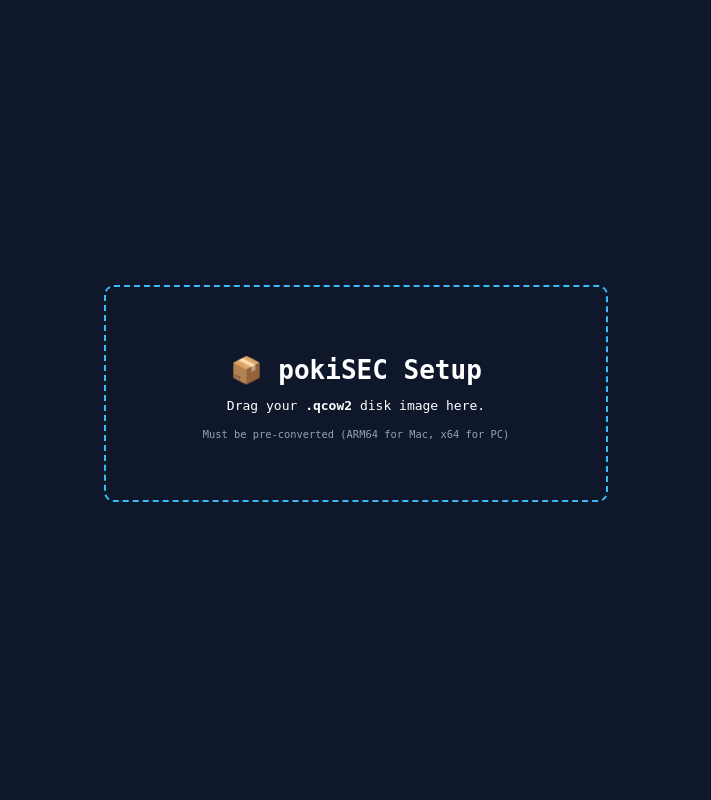
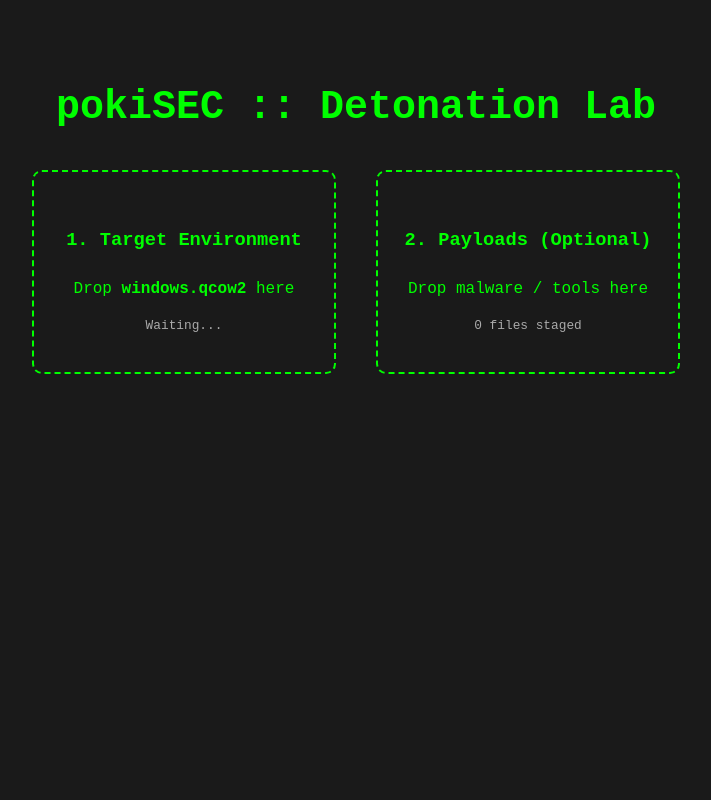
Before and after one commit to PanLuvme/pokiSEC, a Flask app: page / in a window 1280 px wide. Shown: the whole page, without its empty margins (284-995 px from the left). Run offline with Flask 3, Linux system fonts and the light colour scheme; parts of the project's set-up code (start-up, migrations or seed data) failed here and were passed over.

Commit message:
Revamp UI for pokiSEC Loader with new styles
Updated the layout and styles for the pokiSEC Loader interface, including new drop zones for file uploads and improved button styles.

```diff
--- a/templates/index.html
+++ b/templates/index.html
@@ -1,85 +1,103 @@
 <!DOCTYPE html>
-<html>
+<html lang="en">
 <head>
+    <meta charset="UTF-8">
     <title>pokiSEC Loader</title>
     <style>
-        body { background: #0f172a; color: white; font-family: monospace; display: flex; justify-content: center; align-items: center; height: 100vh; margin: 0; }
-        .drop-zone { border: 2px dashed #38bdf8; padding: 50px; text-align: center; border-radius: 10px; transition: 0.3s; width: 400px; }
-        .drop-zone.dragover { background: #1e293b; border-color: #22c55e; }
-        #progress-container { width: 100%; background: #333; margin-top: 20px; display: none; height: 10px; border-radius: 5px; }
-        #progress-bar { width: 0%; height: 100%; background: #38bdf8; border-radius: 5px; transition: width 0.2s; }
-        h1 { margin-bottom: 10px; }
-        .note { font-size: 0.8em; color: #94a3b8; margin-top: 15px; }
+        body { font-family: 'Courier New', monospace; background: #1a1a1a; color: #00ff00; text-align: center; padding: 50px; }
+        h1 { font-size: 2.5em; margin-bottom: 40px; }
+        .container { display: flex; justify-content: center; gap: 40px; margin-bottom: 40px; }
+
+        .dropzone {
+            border: 2px dashed #00ff00;
+            width: 300px;
+            height: 200px;
+            display: flex;
+            flex-direction: column;
+            align-items: center;
+            justify-content: center;
+            border-radius: 10px;
+            transition: background 0.3s;
+            cursor: pointer;
+        }
+        .dropzone:hover { background: #003300; }
+        .dropzone p { margin: 10px; pointer-events: none; }
+
+        #btn-launch {
+            background: #ff0000;
+            color: white;
+            font-size: 1.5em;
+            padding: 15px 40px;
+            border: none;
+            cursor: pointer;
+            border-radius: 5px;
+            display: none;
+        }
+        #btn-launch:hover { background: #cc0000; }
+
+        .status { margin-top: 10px; font-size: 0.8em; color: #aaa; }
     </style>
 </head>
 <body>
-    <div id="ui">
-        <div class="drop-zone" id="drop-zone">
-            <h1>📦 pokiSEC Setup</h1>
-            <p>Drag your <b>.qcow2</b> disk image here.</p>
-            <p class="note">Must be pre-converted (ARM64 for Mac, x64 for PC)</p>
+
+    <h1>pokiSEC :: Detonation Lab</h1>
+
+    <div class="container">
+        <div id="drop-os" class="dropzone" onclick="document.getElementById('file-os').click()">
+            <h3>1. Target Environment</h3>
+            <p>Drop <b>windows.qcow2</b> here</p>
+            <span id="status-os" class="status">Waiting...</span>
+            <input type="file" id="file-os" hidden accept=".qcow2,.img">
         </div>
-        <div id="progress-container">
-            <div id="progress-bar"></div>
+
+        <div id="drop-payload" class="dropzone" onclick="document.getElementById('file-payload').click()">
+            <h3>2. Payloads (Optional)</h3>
+            <p>Drop malware / tools here</p>
+            <span id="status-payload" class="status">0 files staged</span>
+            <input type="file" id="file-payload" hidden multiple>
         </div>
-        <p id="status"></p>
     </div>
 
+    <button id="btn-launch" onclick="launchVM()">⚠️ DETONATE ⚠️</button>
+
     <script>
-        const dropZone = document.getElementById('drop-zone');
-        const status = document.getElementById('status');
-        const progressBar = document.getElementById('progress-bar');
+        const fileOs = document.getElementById('file-os');
+        fileOs.addEventListener('change', async (e) => {
+            const file = e.target.files[0];
+            if (!file) return;
 
-        dropZone.addEventListener('dragover', (e) => { e.preventDefault(); dropZone.classList.add('dragover'); });
-        dropZone.addEventListener('dragleave', () => dropZone.classList.remove('dragover'));
-
-        dropZone.addEventListener('drop', (e) => {
-            e.preventDefault();
-            dropZone.classList.remove('dragover');
-            const file = e.dataTransfer.files[0];
-
-            if (!file.name.endsWith('.qcow2')) {
-                alert("Please upload a .qcow2 file!");
-                return;
-            }
-            uploadFile(file);
-        });
-
-        function uploadFile(file) {
-            document.getElementById('progress-container').style.display = 'block';
-            status.innerText = "Starting Upload: " + file.name + "...";
-
-            const xhr = new XMLHttpRequest();
-            xhr.open('POST', '/upload', true);
+            document.getElementById('status-os').innerText = "Uploading " + file.name + "...";
             const formData = new FormData();
             formData.append('file', file);
 
-            xhr.upload.onprogress = (e) => {
-                if (e.lengthComputable) {
-                    const percent = (e.loaded / e.total) * 100;
+            await fetch('/upload_os', { method: 'POST', body: formData });
 
-                    progressBar.style.width = percent + '%';
+            document.getElementById('status-os').innerText = "✅ READY";
+            document.getElementById('drop-os').style.borderColor = "#fff";
+            document.getElementById('btn-launch').style.display = "inline-block";
+        });
 
-                    if (percent < 99) {
-                        status.innerText = `Uploading to Container: ${Math.round(percent)}%`;
-                    } else {
-                        progressBar.style.backgroundColor = '#22c55e';
-                        status.innerHTML = "<b>Network Transfer Complete.</b><br>Saving to Disk (Do NOT Close)...";
-                    }
-                }
-            };
+        const filePayload = document.getElementById('file-payload');
+        filePayload.addEventListener('change', async (e) => {
+            const files = e.target.files;
+            if (files.length === 0) return;
 
-            xhr.onload = () => {
-                if (xhr.status == 200) {
-                    status.innerText = "Success! Booting Sandbox...";
-                    // Wait 2 seconds for the server to die and QEMU to take over
-                    setTimeout(() => window.location.reload(), 2000);
-                } else {
-                    status.innerText = "Error uploading. Check Docker stats.";
-                    progressBar.style.backgroundColor = '#ef4444';
-                }
-            };
-            xhr.send(formData);
+            document.getElementById('status-payload').innerText = "Staging " + files.length + " files...";
+            const formData = new FormData();
+            for (let i = 0; i < files.length; i++) {
+                formData.append('files[]', files[i]);
+            }
+
+            const res = await fetch('/upload_payload', { method: 'POST', body: formData });
+            const data = await res.json();
+
+            document.getElementById('status-payload').innerText = "✅ " + data.count + " files staged (Drive D:)";
+        });
+
+        async function launchVM() {
+            document.body.innerHTML = "<h1>🚀 BOOTING SANDBOX...</h1><p>Please wait for the VNC connection.</p>";
+            await fetch('/launch', { method: 'POST' });
+            setTimeout(() => location.reload(), 5000);
         }
     </script>
 </body>
```
